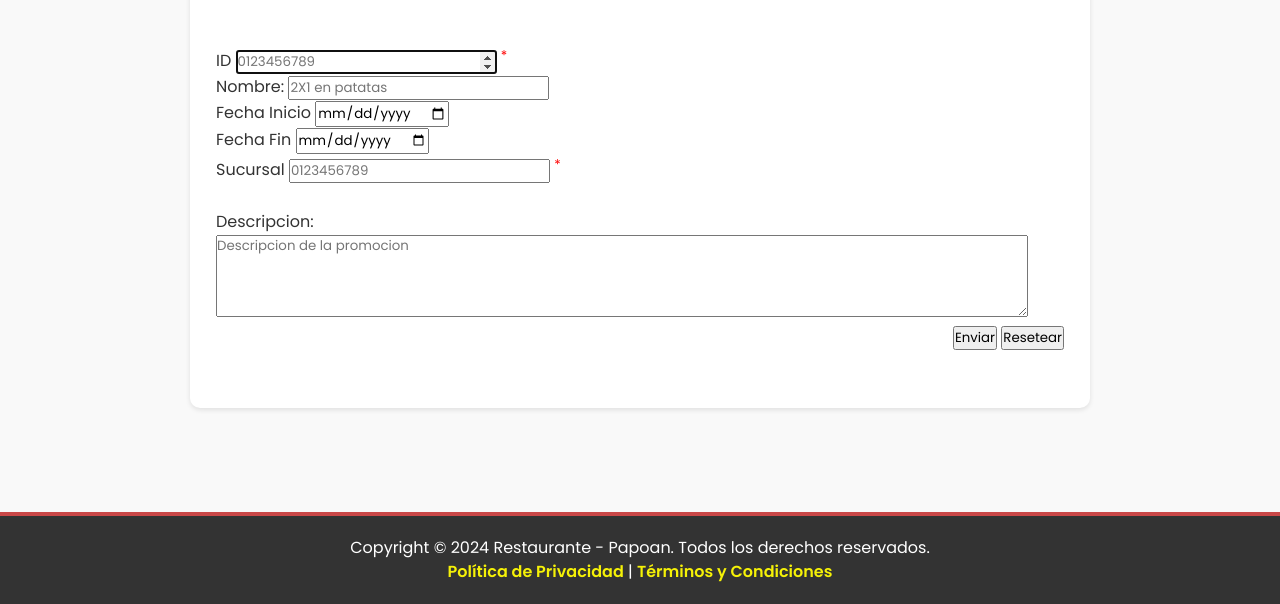
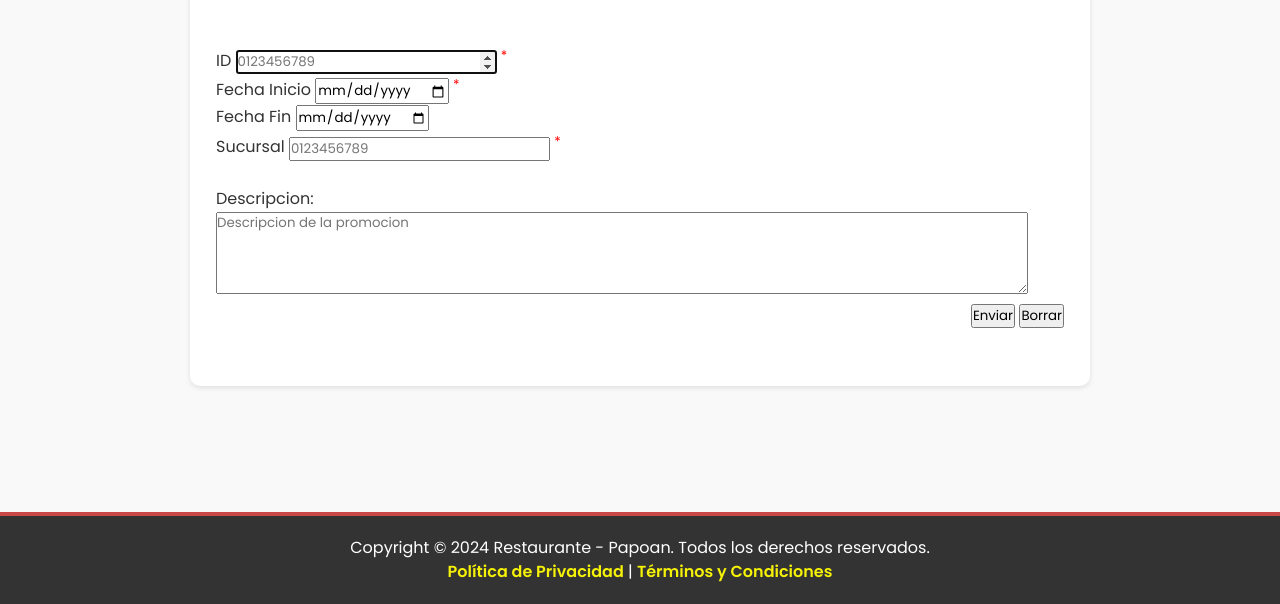
Before and after one commit to L3V1XX/Proyecto_PAPOAN, a plain HTML site: page promociones.html in a window 1280 px wide. Shown: the part 196-800 px from the top of the page. Drawn offline with Linux system fonts and the light colour scheme.

Commit message:
Productos y Promociones final
Arreglos en las paguinas de productos y promociones, he añadido atributos y cositas mas

```diff
--- a/promociones.html
+++ b/promociones.html
@@ -35,31 +35,28 @@
     <main class="promo">
         <h1>Promociones</h1>
         <section>
-            <form>
+            <form action="" method="post">
                 <label for="IdentificacionPromo">ID</label>
-                <input type="number" name="IdentificacionPromo" placeholder="0123456789" required autofocus>
+                <input type="number" id="IdentificacionPromo" name="IdentificacionPromo" placeholder="0123456789" required autofocus>
                 <sup>*</sup>
                 <br>
-                <label for="NombrePromo">Nombre:</label>
-                <input type="text" name="NombrePromo" placeholder="2X1 en patatas" maxlength="20" size="20">
-                <br>
                 <label for="FInicio">Fecha Inicio</label>
-                <input type="date" name="FInicio">
+                <input type="date" id="FInicio" name="FInicio" required>
+                <sup>*</sup>
                 <br>
                 <label for="FFin">Fecha Fin</label>
-                <input type="date" name="FFin">
+                <input type="date" id="FFin" name="FFin">
                 <br>
                 <label for="Sucursal">Sucursal</label>
-                <input type="number" name="Sucursal" placeholder="0123456789" required>
+                <input type="number" id="Sucursal" name="Sucursal" placeholder="0123456789" required>
                 <sup>*</sup>
                 <br><br>
                 <label for="descripcionPromo">Descripcion:</label>
                 <br>
-                <textarea maxlength="200" rows="4" cols="70" placeholder="Descripcion de la promocion"></textarea>
-                <br>
+                <textarea id="descripcionPromo" maxlength="200" rows="4" cols="70" placeholder="Descripcion de la promocion"></textarea>
                 <div>
                     <input type="submit" value="Enviar">
-                    <input type="reset" value="Resetear">
+                    <input type="reset" value="Borrar">
                 </div>
             </form>
         </section>
```
Also changed, not shown: productos.html (+6 -6 lines).
